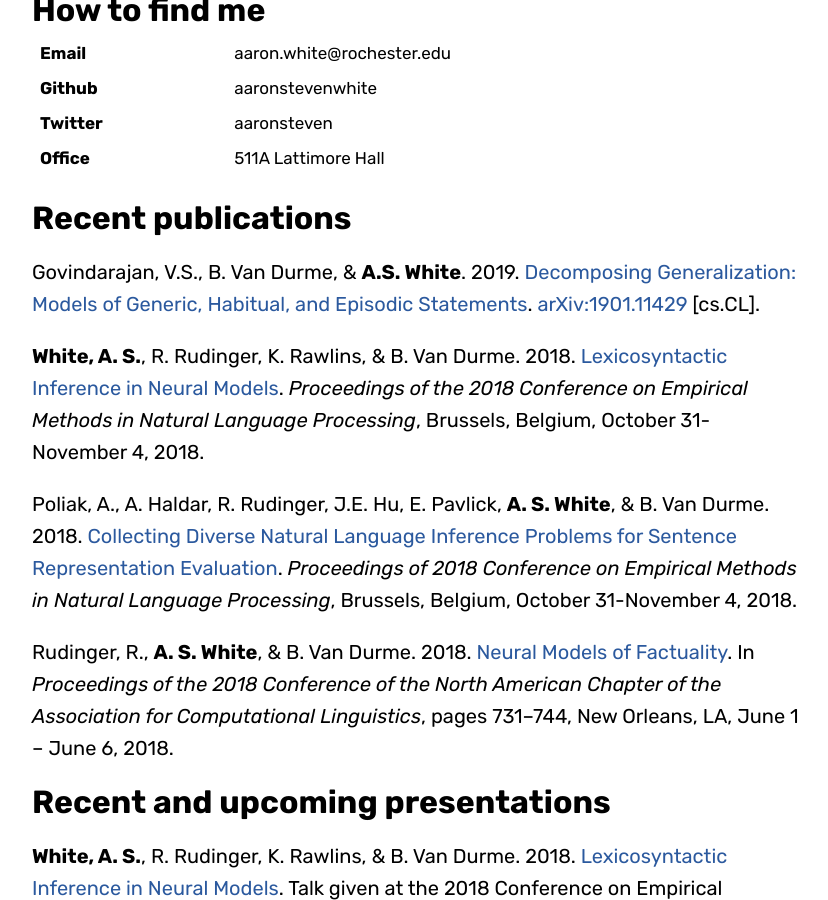
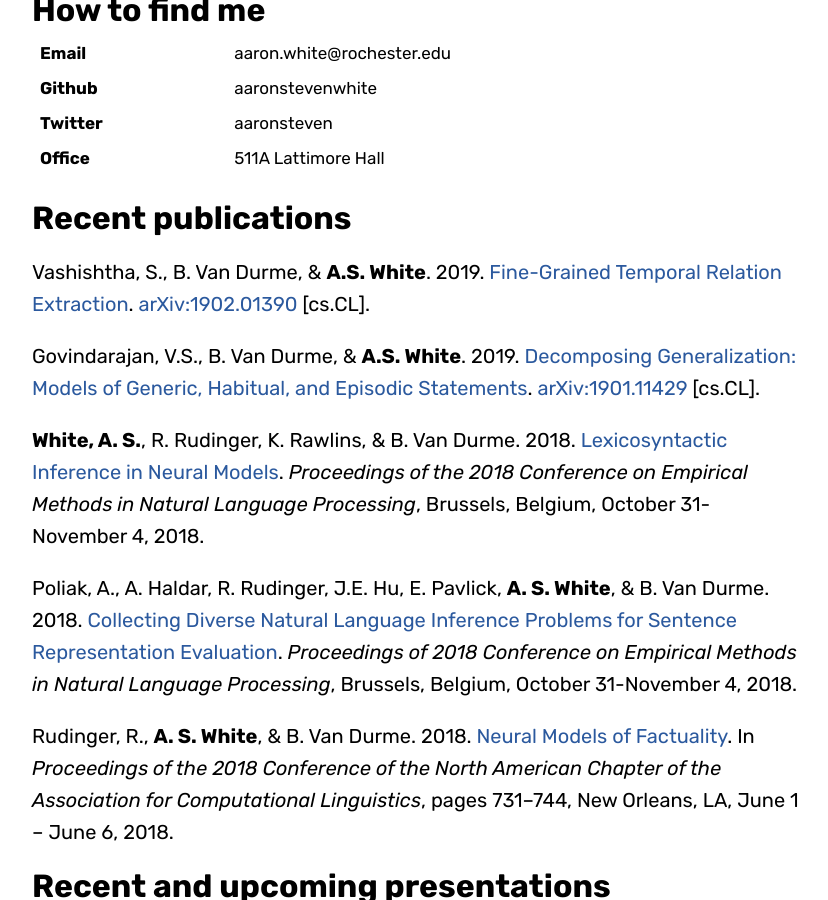
Before and after one commit to JIAXINGUY/aaronstevenwhite.github.io, a Jekyll site: the page built from index.md, in a window 1280 px wide and 900 px high, scrolled down 755 px. Shown: the whole window, without its empty margins (224-1052 px from the left). Built offline with Jekyll 4.4.1, drawn with Linux system fonts in a browser that asks for light colours; some web fonts are replaced.

Commit message:
added fine-grained temporal relations paper

```diff
--- a/index.md
+++ b/index.md
@@ -21,6 +21,8 @@ I'm an Assistant Professor in the [Department of Linguistics](http://www.sas.roc
 | **Office**   | 511A Lattimore Hall                                                                 |
 
 # Recent publications
+
+Vashishtha, S., B. Van Durme, & **A.S. White**. 2019. [Fine-Grained Temporal Relation Extraction](https://arxiv.org/pdf/1902.01390.pdf). [arXiv:1902.01390](https://arxiv.org/abs/1902.01390) [cs.CL].
 
 Govindarajan, V.S., B. Van Durme, & **A.S. White**. 2019. [Decomposing Generalization: Models of Generic, Habitual, and Episodic Statements](https://arxiv.org/pdf/1901.11429.pdf). [arXiv:1901.11429](https://arxiv.org/abs/1901.11429) [cs.CL].
 
```
Also changed, not shown: papers.md (+2 -0 lines).
